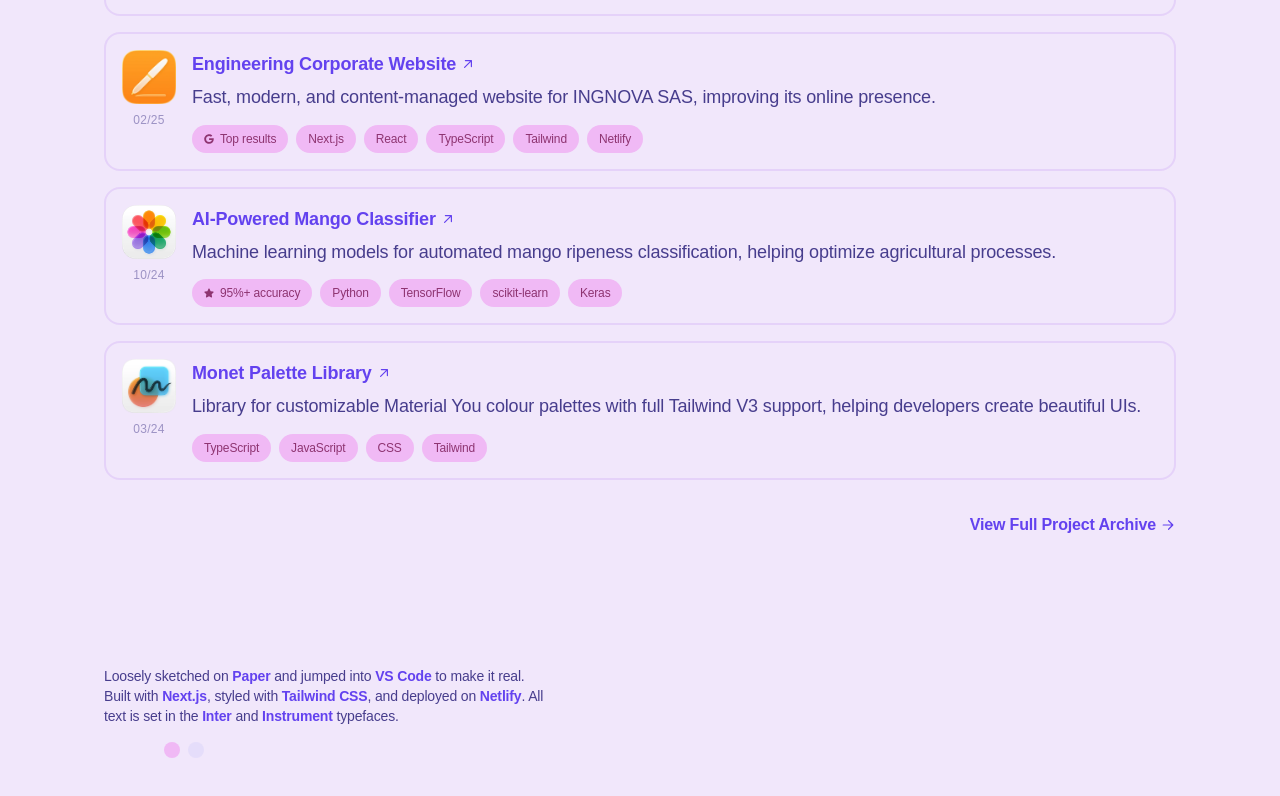
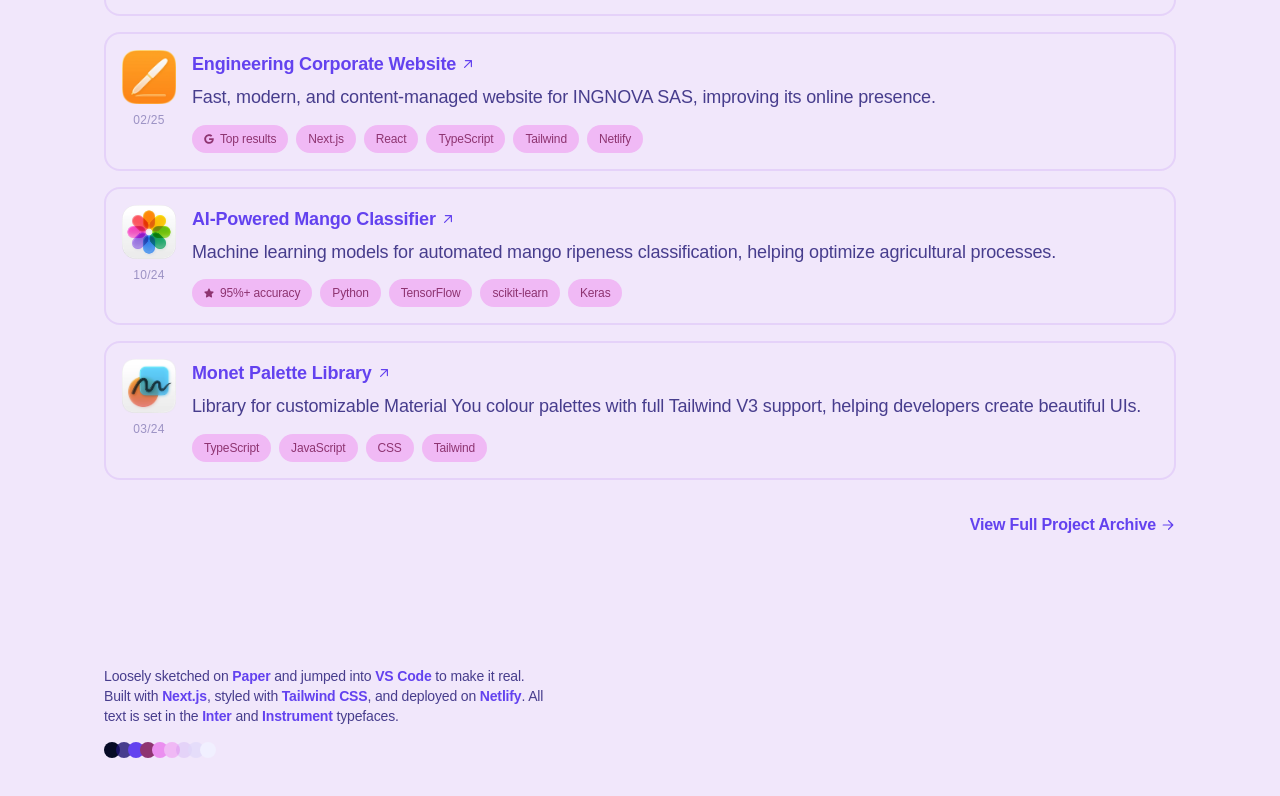
Before and after one commit to dejesusbg/resume, a Next.js app: page / in a window 1280 px wide. Shown: the part 3005-3801 px from the top of the page. Built offline with nearby package versions, Linux system fonts and the light colour scheme; a web font is replaced by a local one.

Commit message:
update colours list

```diff
--- a/src/components/layout/Footer.tsx
+++ b/src/components/layout/Footer.tsx
@@ -5,10 +5,20 @@
 import clsx from 'clsx';
 import { usePathname } from 'next/navigation';
 
-const colours = ['ebony', 'cloud', 'periw', 'berry', 'lovie', 'blush', 'misty', 'lilac', 'frost'];
+const colours = [
+	'bg-ebony',
+	'bg-cloud',
+	'bg-periw',
+	'bg-berry',
+	'bg-lovie',
+	'bg-blush',
+	'bg-misty',
+	'bg-lilac',
+	'bg-frost',
+];
 
-const ColourCircle = ({ colourClass }: { colourClass: string }) => (
-	<div className={clsx('w-4 h-4 rounded-full', 'bg-' + colourClass)}></div>
+const ColourCircle = ({ className }: { className: string }) => (
+	<div className={clsx('w-4 h-4 rounded-full', className)}></div>
 );
 
 const Footer = () => {
@@ -22,8 +32,9 @@
 					{credits}
 				</MarkdownRaw>
 				<div className="flex flex-wrap -space-x-1">
-					{colours.map((colour, i) => (
-						<ColourCircle key={i} colourClass={colour} />
+					{/* Pass the full class name to the component */}
+					{colours.map((className, i) => (
+						<ColourCircle key={i} className={className} />
 					))}
 				</div>
 			</footer>
```
